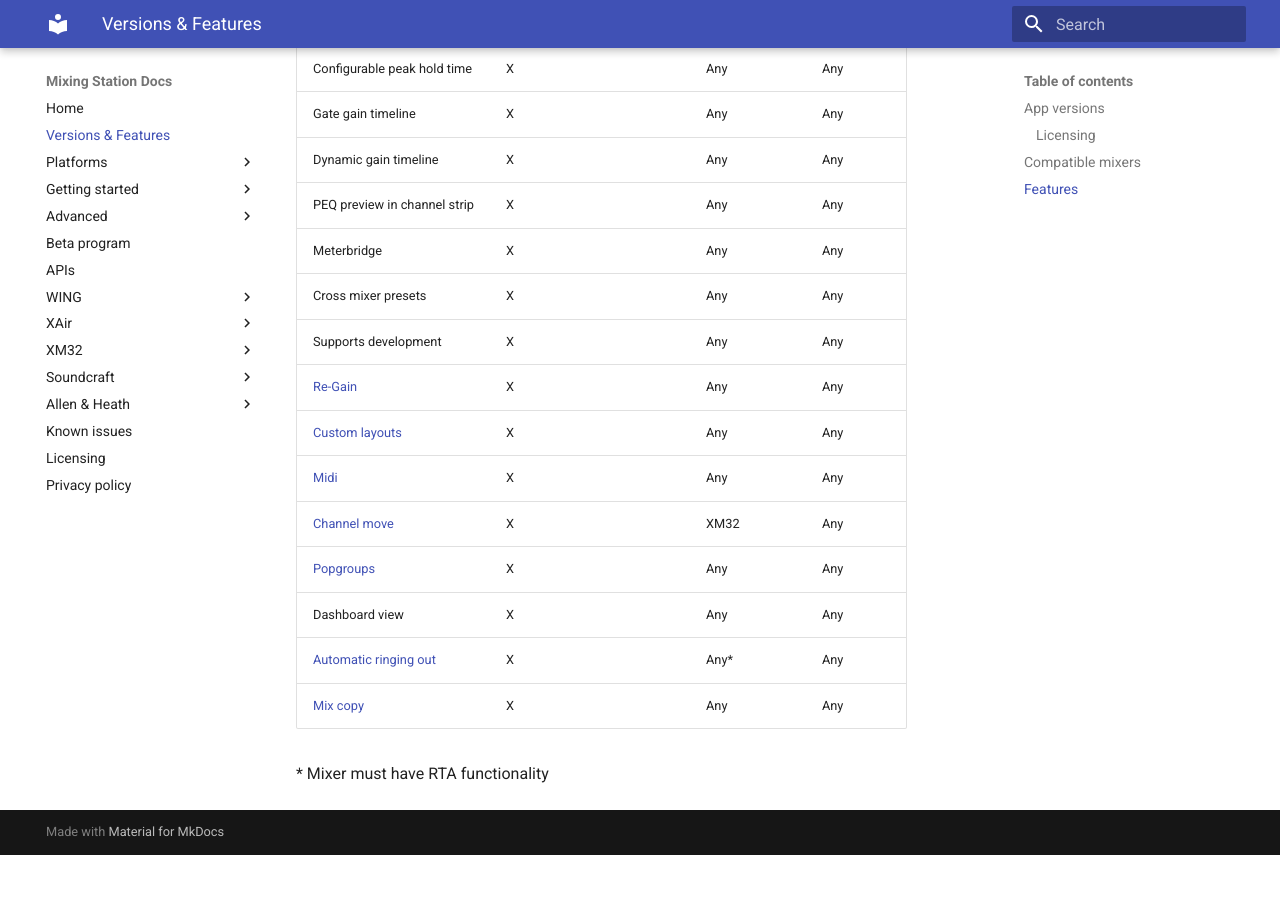
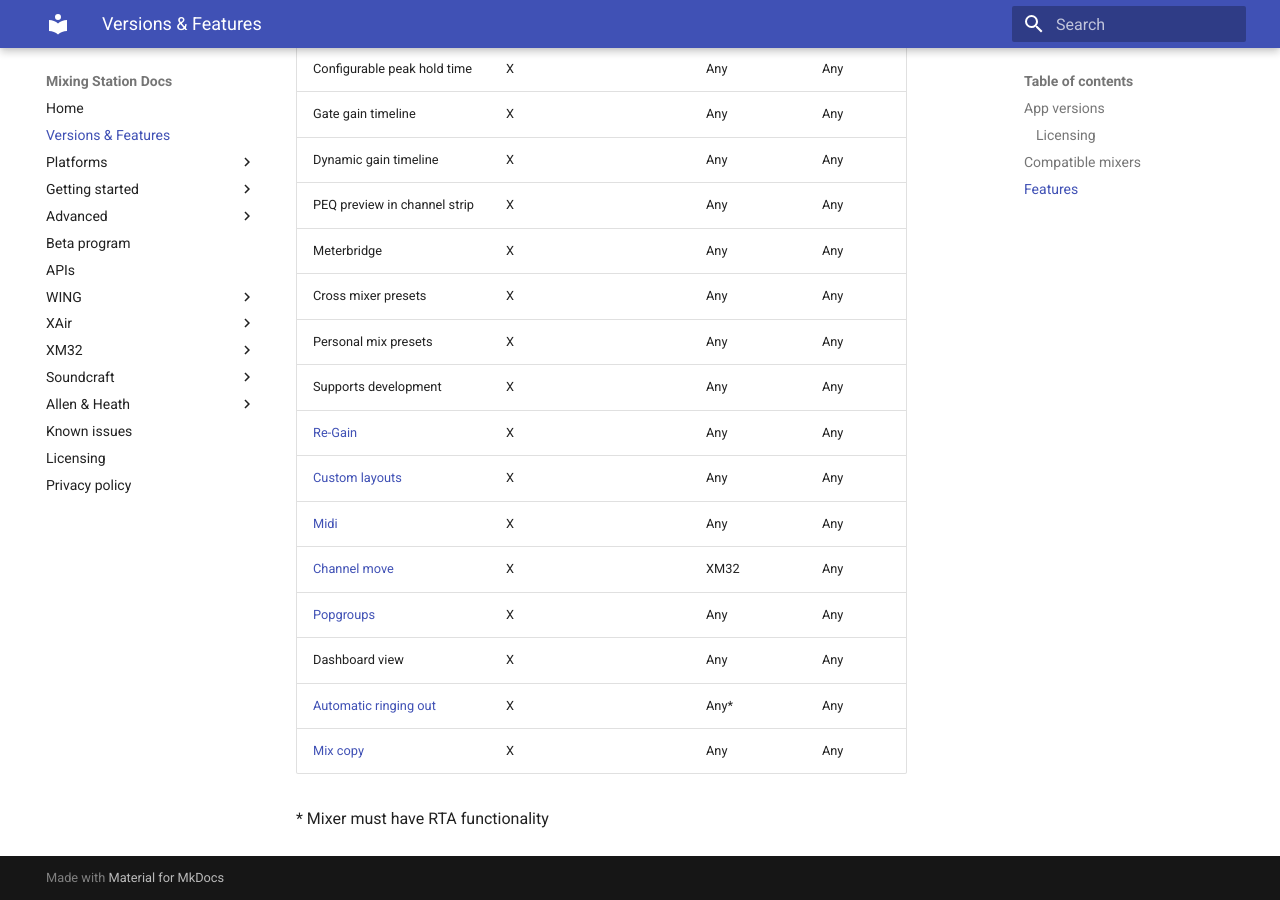
Before and after one commit to davidgiga1993/mixing-station-docs, an MkDocs documentation site: the page built from docs/feature-list.md, in a window 1280 px wide and 900 px high, scrolled down 1574 px. Built offline with MkDocs 1.6.1 and Material for MkDocs 9.7.7, drawn with Linux system fonts in a browser that asks for light colours; before the commit the page ends 2429 px from its top, so only the background shows below that.

Commit message:
Update feature-list.md

```diff
--- a/docs/feature-list.md
+++ b/docs/feature-list.md
@@ -46,6 +46,7 @@ This page lists all the special features in the professional version.
 | PEQ preview in channel strip | X | | Any | Any |
 | Meterbridge | X | | Any | Any |
 | Cross mixer presets | X | | Any | Any |
+| Personal mix presets | X | | Any | Any |
 | Supports development | X | | Any | Any |
 | [Re-Gain](re-gain.md) | X | | Any | Any |
 | [Custom layouts](custom-layouts.md) | X | | Any | Any |
```
